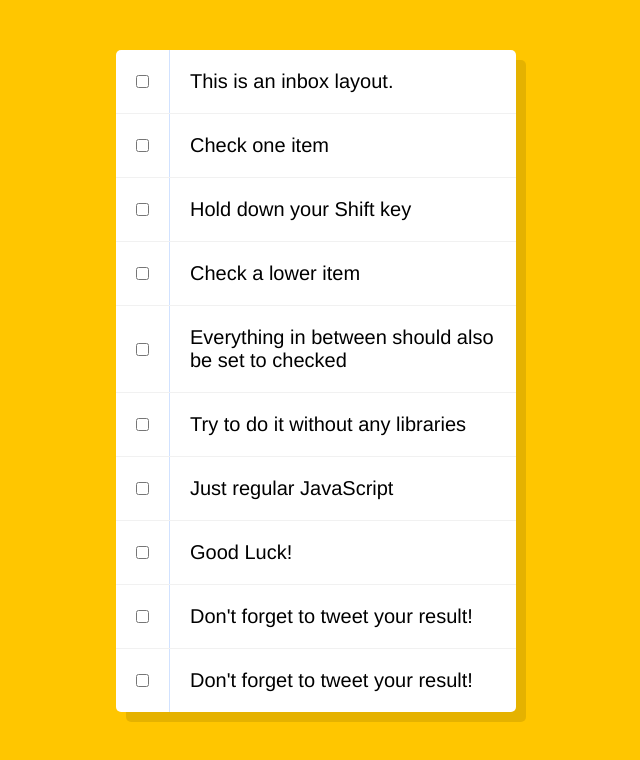
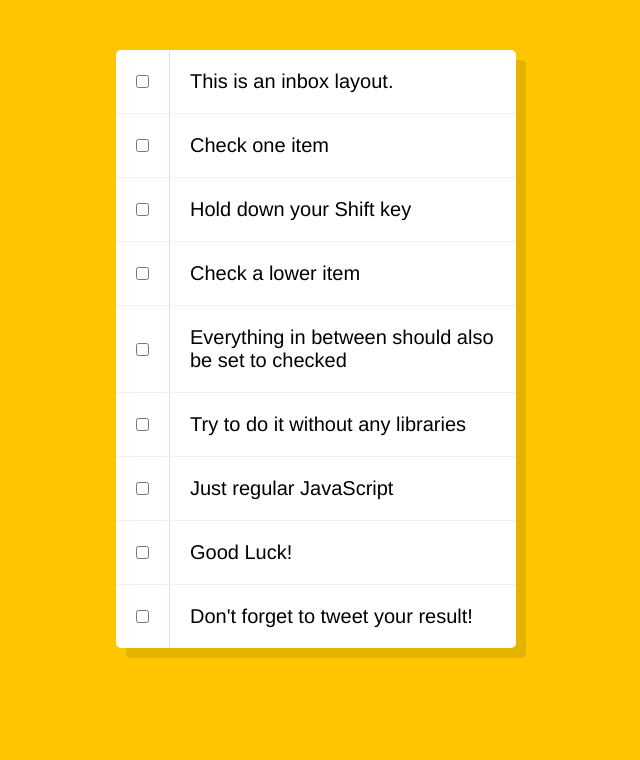
Before and after one commit to mbozkaya/javascript30.com-Tutorials, a website: page 10 - Hold Shift and Check Checkboxes/index.html in a window 1280 px wide. Shown: the whole page, without its empty margins (324-964 px from the left). Drawn offline with Linux system fonts and the light colour scheme.

Commit message:
18.07.2020__

```diff
--- a/10 - Hold Shift and Check Checkboxes/index.html
+++ b/10 - Hold Shift and Check Checkboxes/index.html
@@ -91,10 +91,6 @@
       <input type="checkbox">
       <p>Don't forget to tweet your result!</p>
     </div>
-    <div class="item">
-      <input type="checkbox">
-      <p>Don't forget to tweet your result!</p>
-    </div>
   </div>
 
 <script>
```
